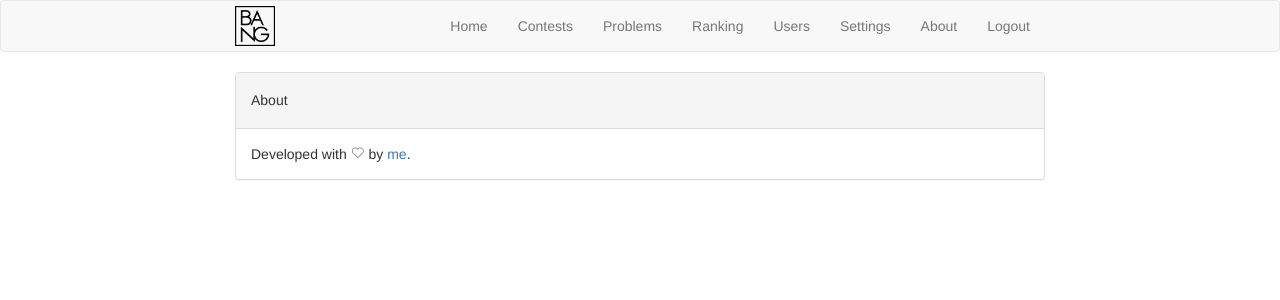
After one commit to sauloantuness/bang, a Django app: page /about/ in a window 1280 px wide. The commit adds this page. Shown: the top 300 px of the page. Run offline with Django 3.2, Linux system fonts and the light colour scheme; the visitor is signed in with stand-in values (Sample User, id 1); some libraries are stand-ins or nearby versions.

Commit message:
Add page about

```diff
--- /dev/null
+++ b/bang/home/templates/home/about.html
@@ -0,0 +1,21 @@
+{% extends "base.html" %}
+
+{% block title %}
+	About
+{% endblock title %}
+
+{% block container %}
+	<div class="container">
+		<div class="row">
+			<div class="col-xs-12">
+				<div class="panel panel-default">
+					<div class="panel-heading">
+						<h5>About</h5>
+					</div>
+					<div class="panel-body">
+						Developed with <i class="pe-7s-like" aria-hidden="true"></i> by <a href="mailto:sauloantuness@gmail.com" target="_blank">me</a>.
+					</div>
+				</div>
+			</div>
+	</div>
+{% endblock container %}
--- a/bang/home/urls.py
+++ b/bang/home/urls.py
@@ -5,4 +5,5 @@ urlpatterns = [
 	url(r'^$', 			views.home, 	name='home'),
 	url(r'^login/$', 	views.login, 	name='login'),
     url(r'^logout/$', 	views.logout, 	name='logout'),
+    url(r'^about/$', 	views.about, 	name='about'),
 ]
--- a/bang/home/views.py
+++ b/bang/home/views.py
@@ -6,6 +6,10 @@ from home.utils import *
 
 def login(request):
 	return render(request, 'home/login.html')
+
+@login_required
+def about(request):
+	return render(request, 'home/about.html')
 
 @login_required
 def logout(request):
--- a/bang/templates/base.html
+++ b/bang/templates/base.html
@@ -31,7 +31,7 @@
 					<li><a href="/ranking">Ranking</a></li>
 					<li><a href="/users">Users</a></li>
 					<li><a href="/settings">Settings</a></li>
-					<li><a href="#">About</a></li>
+					<li><a href="/about">About</a></li>
 					<li><a href="/logout">Logout</a></li>
 				</ul>
 			</div>
```
